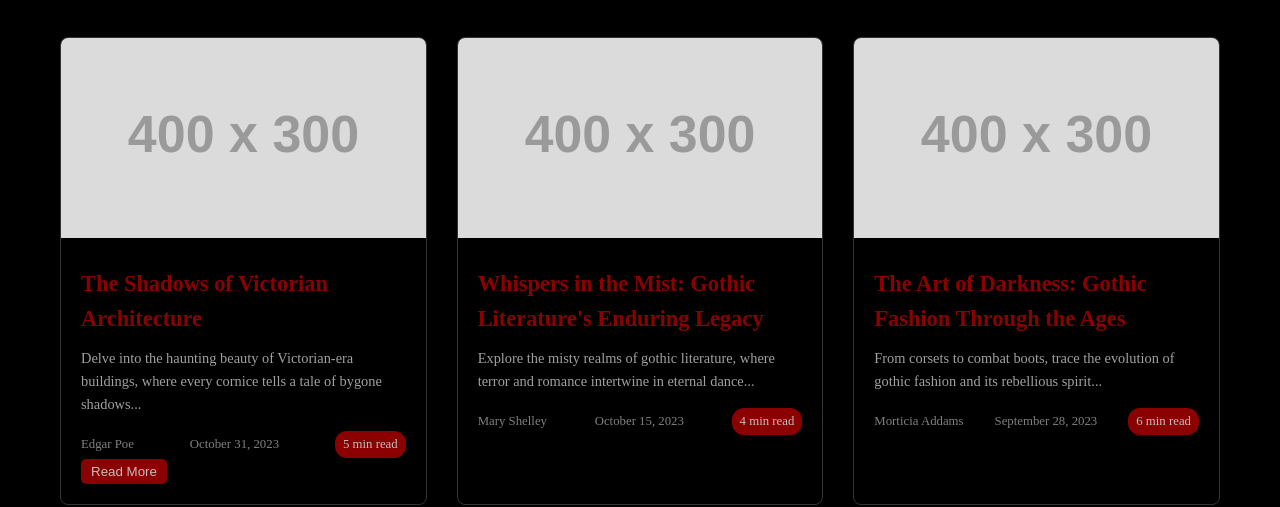
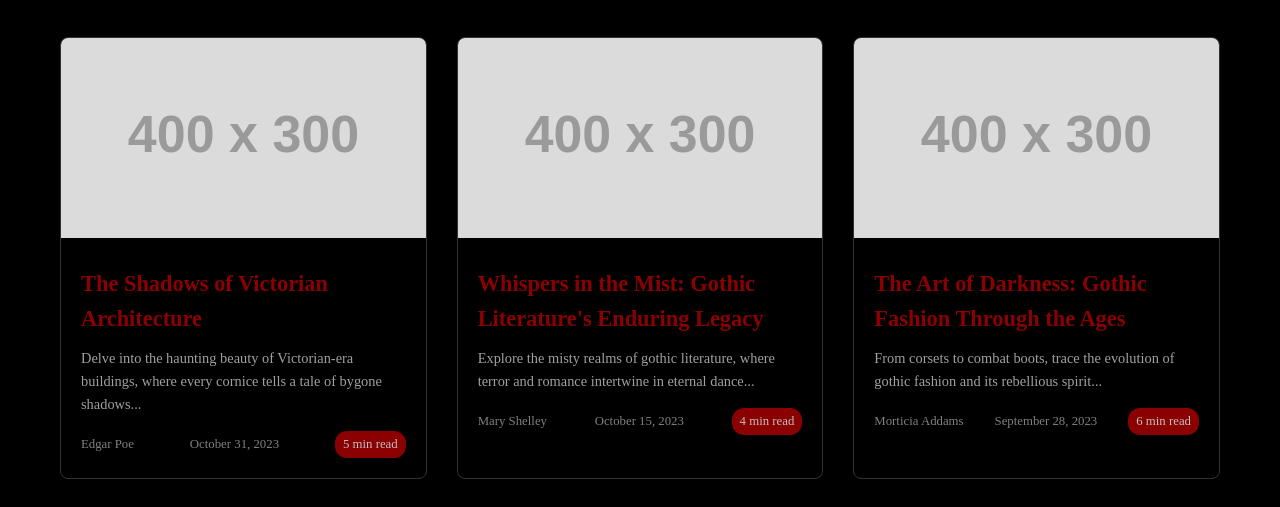
Before and after one commit to acridsoul/old-portfolio, an Astro site in the folder my-app/: page /blog in a window 1280 px wide. Shown: the part 245-752 px from the top of the page. Built offline with nearby package versions, Linux system fonts and the light colour scheme; Astro itself is replaced by a stand-in of ours; placeholder pictures from the web are drawn by us; a web font is replaced by a local one.

Commit message:
remove read more

```diff
--- a/my-app/src/components/Blogs.astro
+++ b/my-app/src/components/Blogs.astro
@@ -3,14 +3,13 @@
             <article class="blog-card" data-id="1">
                 <img src="https://via.placeholder.com/400x300" alt="Blog post image">
                 <div class="card-content">
-                  <h2>The Shadows of Victorian Architecture</h2>
+                  <h2 class="read-more">The Shadows of Victorian Architecture</h2>
                   <p class="excerpt">Delve into the haunting beauty of Victorian-era buildings, where every cornice tells a tale of bygone shadows...</p>
                   <div class="post-meta">
                     <span class="author">Edgar Poe</span>
                     <span class="date">October 31, 2023</span>
                     <span class="read-time">5 min read</span>
                   </div>
-                  <button class="read-more">Read More</button>
                 </div>
                 <div class="modal-content">
                   <h2>The Shadows of Victorian Architecture</h2>
--- a/my-app/src/styles/blogs.css
+++ b/my-app/src/styles/blogs.css
@@ -164,20 +164,6 @@
     cursor: pointer;
   }
 
-  .read-more {
-    background-color: var(--accent-color);
-    color: var(--text-color);
-    border: none;
-    padding: 5px 10px;
-    border-radius: 5px;
-    cursor: pointer;
-    transition: background-color 0.3s ease;
-  }
-
-  .read-more:hover {
-    background-color: #a00000;
-  }
-
   .modal-content {
     display: none;
     position: fixed;
```
